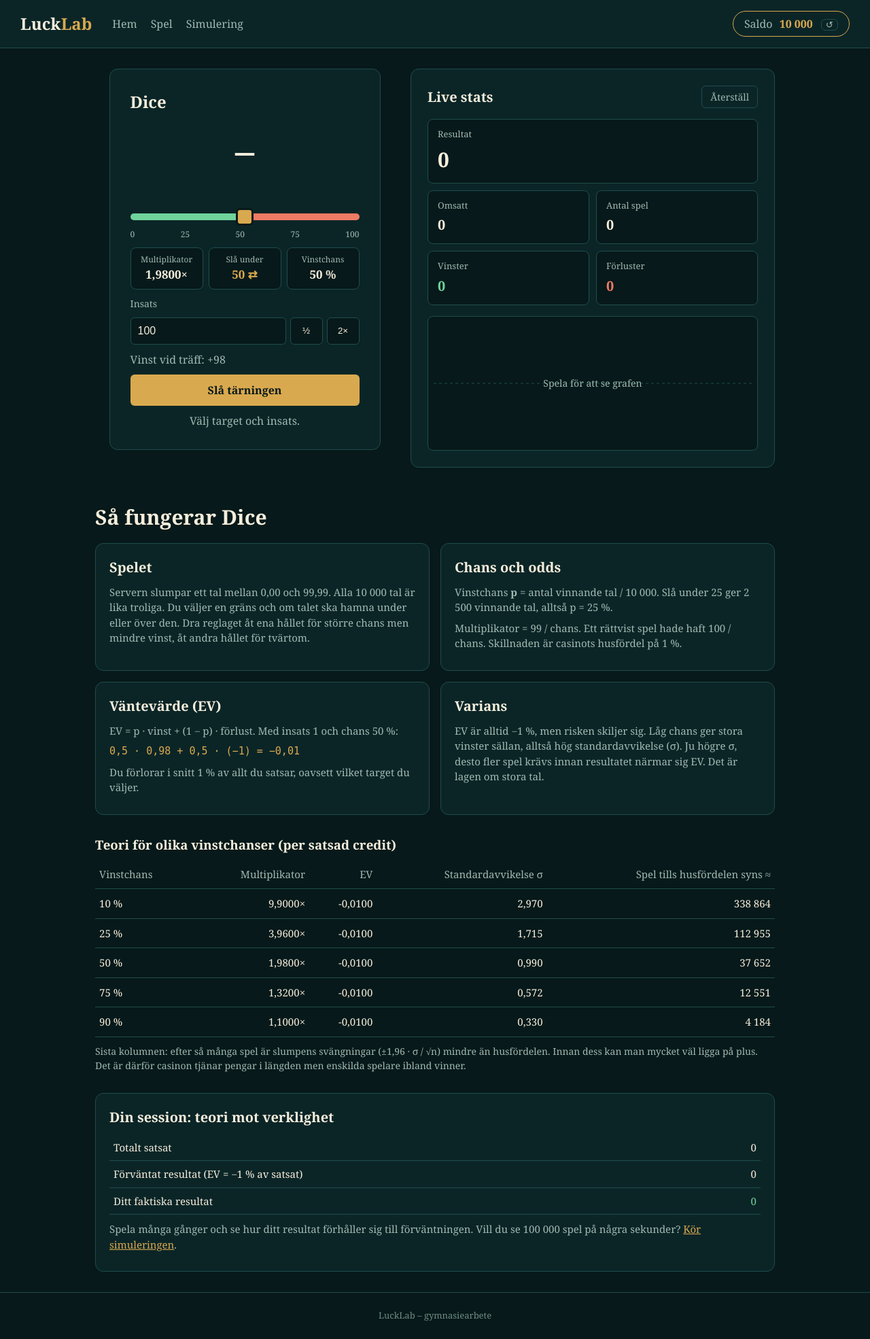
After one commit to cleenyz/Sannolikhets-simulering, a PHP site: page /games/dice.php in a window 1280 px wide. The commit adds this page. Shown: the whole page at 68% size. Run offline with PHP 8.4, Linux system fonts and the light colour scheme.

Commit message:
Lade till dice

```diff
--- /dev/null
+++ b/games/dice.php
@@ -0,0 +1,293 @@
+<?php
+$base  = '../';                                            // sidan ligger i games/, så rotmappen är ../
+$title = 'Dice';                                           // syns i webbläsarfliken
+include __DIR__ . '/../includes/header.php';               // meny och saldo
+
+
+/*
+    Tabell till informationsdelen, uträknad med formler (ingen slump).
+    p = vinstchans, m = 99 / chans = multiplikator.
+
+    EV per satsad credit  = p · (m − 1) + (1 − p) · (−1)  = −0,01  (alltid −1 %)
+    Standardavvikelse σ   = m · √(p · (1 − p))
+    Spel tills husfördelen syns ≈ (1,96 · σ / 0,01)²
+        = antal spel innan slumpen (±1,96 · σ/√n) blir mindre än husfördelen (1 %)
+*/
+
+$rows = [];                                                // en rad per vinstchans
+
+foreach ([10, 25, 50, 75, 90] as $chance) {
+
+    $p     = $chance / 100;                                // 50 -> 0,5
+    $m     = 99 / $chance;                                 // multiplikator
+    $ev    = $p * ($m - 1) + (1 - $p) * -1;                // väntevärde per satsad credit
+    $sd    = $m * sqrt($p * (1 - $p));                     // standardavvikelse per satsad credit
+    $games = pow(1.96 * $sd / 0.01, 2);                    // spel tills husfördelen syns
+
+    $rows[] = [$chance, $m, $ev, $sd, $games];             // spara raden
+}
+
+function sv($x, $decimals)                                 // skriver tal på svenskt sätt: 1 234,56
+{
+    return number_format($x, $decimals, ',', ' ');
+}
+?>
+
+<main>
+  <div class="game-layout">
+
+    <!-- ===== SPELET ===== -->
+    <section class="game-box">
+        <h1>Dice</h1>
+
+        <!-- Senaste slaget, stort i mitten -->
+        <div class="dice-result" id="result">–</div>
+
+        <!-- Reglaget: grönt = vinst, rött = förlust. Markören visar senaste slaget -->
+        <div class="dice-slider">
+            <div class="dice-marker" id="marker" hidden></div>
+            <input type="range" id="target" min="2" max="98" value="50">
+            <div class="dice-scale"><span>0</span><span>25</span><span>50</span><span>75</span><span>100</span></div>
+        </div>
+
+        <!-- Tre rutor med siffrorna för valt target -->
+        <div class="dice-boxes">
+            <div><span>Multiplikator</span><strong id="multiplier">1,98×</strong></div>
+            <div>
+                <span id="mode-label">Slå under</span>
+                <strong><button type="button" id="mode" class="dice-mode">50 ⇄</button></strong>
+            </div>
+            <div><span>Vinstchans</span><strong id="chance">50 %</strong></div>
+        </div>
+
+        <label for="bet">Insats</label>
+        <div class="dice-bet">
+            <input type="number" id="bet" min="1" value="100">
+            <button type="button" id="half">½</button>
+            <button type="button" id="double">2×</button>
+        </div>
+        <p class="info" id="payout">Vinst vid träff: +98</p>
+
+        <button class="button" id="play">Slå tärningen</button>
+
+        <p id="message" class="message">Välj target och insats.</p>
+    </section>
+
+    <!-- ===== LIVE STATS (byggs av js/stats.js) ===== -->
+    <aside class="live-stats" id="live-stats"></aside>
+
+  </div>
+
+
+  <!-- ===== INFORMATION: kopplad till frågeställningen ===== -->
+  <section class="dice-info">
+
+    <h2>Så fungerar Dice</h2>
+
+    <div class="dice-info-grid">
+
+        <div class="sim-panel">
+            <h3>Spelet</h3>
+            <p>Servern slumpar ett tal mellan 0,00 och 99,99. Alla 10 000 tal är lika troliga.
+               Du väljer en gräns och om talet ska hamna under eller över den.
+               Dra reglaget åt ena hållet för större chans men mindre vinst, åt andra hållet för tvärtom.</p>
+        </div>
+
+        <div class="sim-panel">
+            <h3>Chans och odds</h3>
+            <p>Vinstchans <strong>p</strong> = antal vinnande tal / 10 000.
+               Slå under 25 ger 2 500 vinnande tal, alltså p = 25 %.</p>
+            <p>Multiplikator = 99 / chans. Ett rättvist spel hade haft 100 / chans.
+               Skillnaden är casinots husfördel på 1 %.</p>
+        </div>
+
+        <div class="sim-panel">
+            <h3>Väntevärde (EV)</h3>
+            <p>EV = p · vinst + (1 − p) · förlust. Med insats 1 och chans 50 %:</p>
+            <p class="dice-formula">0,5 · 0,98 + 0,5 · (−1) = −0,01</p>
+            <p>Du förlorar i snitt 1 % av allt du satsar, oavsett vilket target du väljer.</p>
+        </div>
+
+        <div class="sim-panel">
+            <h3>Varians</h3>
+            <p>EV är alltid −1 %, men risken skiljer sig. Låg chans ger stora vinster sällan,
+               alltså hög standardavvikelse (σ). Ju högre σ, desto fler spel krävs
+               innan resultatet närmar sig EV. Det är lagen om stora tal.</p>
+        </div>
+
+    </div>
+
+
+    <h3 class="dice-table-title">Teori för olika vinstchanser (per satsad credit)</h3>
+
+    <table class="sim-table">
+        <tr>
+            <th>Vinstchans</th>
+            <th class="num">Multiplikator</th>
+            <th class="num">EV</th>
+            <th class="num">Standardavvikelse σ</th>
+            <th class="num">Spel tills husfördelen syns ≈</th>
+        </tr>
+
+        <?php foreach ($rows as $r): ?>
+            <tr>
+                <td><?= $r[0] ?> %</td>
+                <td class="num"><?= sv($r[1], 4) ?>×</td>
+                <td class="num"><?= sv($r[2], 4) ?></td>
+                <td class="num"><?= sv($r[3], 3) ?></td>
+                <td class="num"><?= sv($r[4], 0) ?></td>
+            </tr>
+        <?php endforeach; ?>
+    </table>
+
+    <p class="info dice-note">
+        Sista kolumnen: efter så många spel är slumpens svängningar (±1,96 · σ / √n) mindre än husfördelen.
+        Innan dess kan man mycket väl ligga på plus. Det är därför casinon tjänar pengar i längden
+        men enskilda spelare ibland vinner.
+    </p>
+
+
+    <!-- Din session jämfört med teorin. Fylls i av JavaScript nedan -->
+    <div class="sim-panel dice-session">
+        <h3>Din session: teori mot verklighet</h3>
+        <table class="sim-table">
+            <tr><td>Totalt satsat</td>                        <td class="num" id="s-wagered">0</td></tr>
+            <tr><td>Förväntat resultat (EV = −1 % av satsat)</td><td class="num" id="s-expected">0</td></tr>
+            <tr><td>Ditt faktiska resultat</td>               <td class="num" id="s-actual">0</td></tr>
+        </table>
+        <p class="info dice-note">
+            Spela många gånger och se hur ditt resultat förhåller sig till förväntningen.
+            Vill du se 100 000 spel på några sekunder? <a href="../simulation.php?game=dice50">Kör simuleringen</a>.
+        </p>
+    </div>
+
+  </section>
+</main>
+
+<script src="../js/stats.js"></script>
+
+<script>
+// ---- Hämta elementen från sidan ----
+const slider     = document.getElementById('target');     // reglaget
+const modeButton = document.getElementById('mode');       // knappen som byter under/över
+const betInput   = document.getElementById('bet');        // insatsfältet
+const playButton = document.getElementById('play');       // "Slå tärningen"
+const marker     = document.getElementById('marker');     // markören för senaste slaget
+const result     = document.getElementById('result');     // stora siffran
+const message    = document.getElementById('message');    // vinst/förlust-texten
+
+const live = new LiveStats(document.getElementById('live-stats'), { key: 'dice' });  // live stats-panelen
+
+let mode = 'under';                                        // börjar med "slå under"
+
+
+// ---- Räkna om allt när target, läge eller insats ändras ----
+function update() {
+    const target = Number(slider.value);                  // t.ex. 50
+    const chance = mode === 'under' ? target : 100 - target;   // vinstchans i procent
+    const multiplier = 99 / chance;                       // samma formel som servern
+    const bet = Number(betInput.value) || 0;              // tomt fält blir 0
+
+    document.getElementById('multiplier').textContent = multiplier.toFixed(4).replace('.', ',') + '×';
+    document.getElementById('chance').textContent = chance + ' %';
+    document.getElementById('mode-label').textContent = mode === 'under' ? 'Slå under' : 'Slå över';
+    modeButton.textContent = target + ' ⇄';
+    document.getElementById('payout').textContent = 'Vinst vid träff: +' + fmt(bet * (multiplier - 1));
+
+    // Färga reglaget: grön del = vinnande tal, röd del = förlorande tal
+    const win = 'var(--win)', lose = 'var(--lose)';
+    const left = mode === 'under' ? win : lose;           // färgen till vänster om gränsen
+    const right = mode === 'under' ? lose : win;          // färgen till höger om gränsen
+    slider.style.background = 'linear-gradient(to right, ' + left + ' ' + target + '%, ' + right + ' ' + target + '%)';
+}
+
+
+// ---- Visa sessionen: förväntat (teori) mot faktiskt resultat ----
+function updateSession() {
+    let wagered = 0, actual = 0;                          // summa satsat och summa resultat
+    for (const b of live.bets) {                          // alla spel i live stats
+        wagered += b.bet;
+        actual += b.net;
+    }
+    const expected = -0.01 * wagered || 0;                // EV: −1 % av allt satsat (|| 0 så det inte står "−0")
+
+    document.getElementById('s-wagered').textContent = fmt(wagered);
+    document.getElementById('s-expected').textContent = fmt(expected);
+    document.getElementById('s-actual').textContent = (actual > 0 ? '+' : '') + fmt(actual);
+    document.getElementById('s-actual').className = 'num ' + (actual >= 0 ? 'ls-pos' : 'ls-neg');
+}
+
+
+// ---- Spela en omgång ----
+async function play() {
+    const bet = parseInt(betInput.value);                 // insatsen som heltal
+
+    if (!bet || bet < 1) {                                // stoppa ogiltig insats direkt
+        message.textContent = 'Ogiltig insats.';
+        message.className = 'message lose';
+        return;
+    }
+
+    playButton.disabled = true;                           // inga dubbelklick medan vi väntar
+
+    try {
+        const res = await fetch(BASE + 'api/dice.php', {  // fråga servern
+            method: 'POST',
+            headers: { 'Content-Type': 'application/json' },
+            body: JSON.stringify({ bet: bet, target: Number(slider.value), mode: mode })
+        });
+        const data = await res.json();                    // svaret som objekt
+
+        if (!res.ok) {                                    // servern sa nej (t.ex. för lite saldo)
+            message.textContent = data.error || 'Något gick fel.';
+            message.className = 'message lose';
+            return;
+        }
+
+        // Flytta markören till slaget och visa det stort
+        marker.hidden = false;
+        marker.style.left = data.roll + '%';              // 23.17 -> 23,17 % från vänster
+        marker.textContent = data.roll.toFixed(2).replace('.', ',');
+        marker.className = 'dice-marker ' + (data.win ? 'win' : 'lose');
+        result.textContent = data.roll.toFixed(2).replace('.', ',');
+        result.className = 'dice-result ' + (data.win ? 'win' : 'lose');
+
+        message.textContent = data.win ? 'Vinst! +' + fmt(data.net) : 'Förlust. ' + fmt(data.net);
+        message.className = 'message ' + (data.win ? 'win' : 'lose');
+
+        showBalance(data.balance);                        // nya saldot i menyn
+        live.add(bet, data.net);                          // lägg till i live stats
+        updateSession();                                  // uppdatera teori mot verklighet
+
+    } catch (e) {
+        message.textContent = 'Kunde inte nå servern.';
+        message.className = 'message lose';
+    } finally {
+        playButton.disabled = false;                      // knappen fungerar igen
+    }
+}
+
+
+// ---- Koppla knappar och fält ----
+slider.oninput = update;                                  // dra i reglaget
+betInput.oninput = update;                                // skriv ny insats
+modeButton.onclick = () => {                              // byt mellan under och över
+    mode = mode === 'under' ? 'over' : 'under';
+    update();
+};
+document.getElementById('half').onclick = () => {         // halvera insatsen (minst 1)
+    betInput.value = Math.max(1, Math.floor(betInput.value / 2));
+    update();
+};
+document.getElementById('double').onclick = () => {       // dubbla insatsen
+    betInput.value = betInput.value * 2;
+    update();
+};
+playButton.onclick = play;                                // spela
+document.querySelector('.ls-reset').addEventListener('click', updateSession);  // "Återställ" i live stats
+
+update();                                                 // rita allt en gång när sidan laddas
+updateSession();
+</script>
+
+<?php include __DIR__ . '/../includes/footer.php'; ?>
--- a/index.php
+++ b/index.php
@@ -26,11 +26,11 @@ include __DIR__ . '/includes/header.php';
                 <span class="tag">Spela</span>
             </a>
 
-            <div class="game-card soon" style="--img: url('assets/img/dice.jpg')">
+            <a class="game-card" href="games/dice.php" style="--img: url('assets/img/dice.jpg')">
                 <h3>Dice</h3>
                 <p>Välj din vinstchans. Lägre chans, högre vinst.</p>
-                <span class="tag">Kommer snart</span>
-            </div>
+                <span class="tag">Spela</span>
+            </a>
 
             <div class="game-card soon" style="--img: url('assets/img/roulette.jpg')">
                 <h3>Roulette</h3>
--- a/style.css
+++ b/style.css
@@ -296,3 +296,103 @@ a.game-card:hover { border-color: var(--gold); }
     .game-layout { grid-template-columns: 1fr; }
     .game-box { width: 100%; }
 }
+
+
+/* ===== PANELER OCH TABELLER (används av dice.php, samma stil som simuleringen) ===== */
+.sim-panel { padding: 20px; background: var(--panel); border: 1px solid var(--line); border-radius: 12px; }
+.sim-panel h3 { font-size: 20px; margin-bottom: 10px; }
+.sim-panel p { color: var(--muted); font-size: 15px; margin-bottom: 8px; }
+.sim-table { width: 100%; border-collapse: collapse; font-size: 15px; }
+.sim-table th, .sim-table td { text-align: left; padding: 10px 6px; border-bottom: 1px solid var(--line); }
+.sim-table th { color: var(--muted); font-weight: normal; }
+.sim-table .num { text-align: right; font-variant-numeric: tabular-nums; }
+
+
+/* ===== DICE ===== */
+.dice-result {                         /* stora siffran för senaste slaget */
+    text-align: center;
+    font-size: 56px;
+    font-weight: bold;
+    font-variant-numeric: tabular-nums;
+}
+.dice-result.win { color: var(--win); }
+.dice-result.lose { color: var(--lose); }
+
+.dice-slider { position: relative; padding-top: 34px; }   /* plats för markören ovanför */
+
+.dice-slider input[type=range] {       /* själva reglaget */
+    -webkit-appearance: none;
+    appearance: none;
+    width: 100%;
+    height: 10px;
+    border-radius: 5px;
+    padding: 0;
+    border: none;
+    cursor: pointer;
+}
+.dice-slider input[type=range]::-webkit-slider-thumb {   /* knoppen, Chrome/Edge/Safari */
+    -webkit-appearance: none;
+    width: 26px; height: 26px;
+    border-radius: 6px;
+    background: var(--gold);
+    border: 3px solid var(--bg);
+}
+.dice-slider input[type=range]::-moz-range-thumb {       /* knoppen, Firefox */
+    width: 22px; height: 22px;
+    border-radius: 6px;
+    background: var(--gold);
+    border: 3px solid var(--bg);
+}
+
+.dice-marker {                         /* bubblan som visar var slaget hamnade */
+    position: absolute;
+    top: 0;
+    transform: translateX(-50%);       /* centrera bubblan på slaget */
+    padding: 2px 8px;
+    border-radius: 6px;
+    font-size: 14px;
+    font-weight: bold;
+    color: var(--bg);
+    transition: left 0.4s ease;        /* glider till nya slaget, som på Stake */
+}
+.dice-marker.win { background: var(--win); }
+.dice-marker.lose { background: var(--lose); }
+
+.dice-scale { display: flex; justify-content: space-between; font-size: 12px; color: var(--muted); margin-top: 6px; }
+
+.dice-boxes { display: grid; grid-template-columns: repeat(3, 1fr); gap: 8px; }
+.dice-boxes div { background: var(--bg); border: 1px solid var(--line); border-radius: 8px; padding: 8px; text-align: center; }
+.dice-boxes span { display: block; font-size: 12px; color: var(--muted); }
+.dice-boxes strong { font-size: 17px; font-variant-numeric: tabular-nums; }
+
+.dice-mode {                           /* knappen som byter under/över */
+    background: none;
+    border: none;
+    color: var(--gold);
+    font: bold 17px Georgia, serif;
+    cursor: pointer;
+}
+
+.dice-bet { display: flex; gap: 6px; }
+.dice-bet input { flex: 1; min-width: 0; }
+.dice-bet button {                     /* ½ och 2× */
+    width: 48px;
+    background: var(--bg);
+    color: var(--text);
+    border: 1px solid var(--line);
+    border-radius: 6px;
+    cursor: pointer;
+}
+.dice-bet button:hover { border-color: var(--gold); }
+
+.dice-info { max-width: 1000px; margin: 50px auto 0; }
+.dice-info-grid { display: grid; grid-template-columns: repeat(2, 1fr); gap: 16px; margin-bottom: 30px; }
+.dice-formula { font-family: monospace; color: var(--gold) !important; }
+.dice-table-title { margin-bottom: 8px; }
+.dice-note { font-size: 14px; margin: 10px 0 30px; }
+.dice-note a { color: var(--gold); text-decoration: underline; }
+.dice-session .sim-table td { padding: 8px 6px; }
+
+@media (max-width: 700px) {
+    .dice-info-grid { grid-template-columns: 1fr; }
+}
```
Also changed, not shown: api/dice.php (added, +53 -0 lines).
